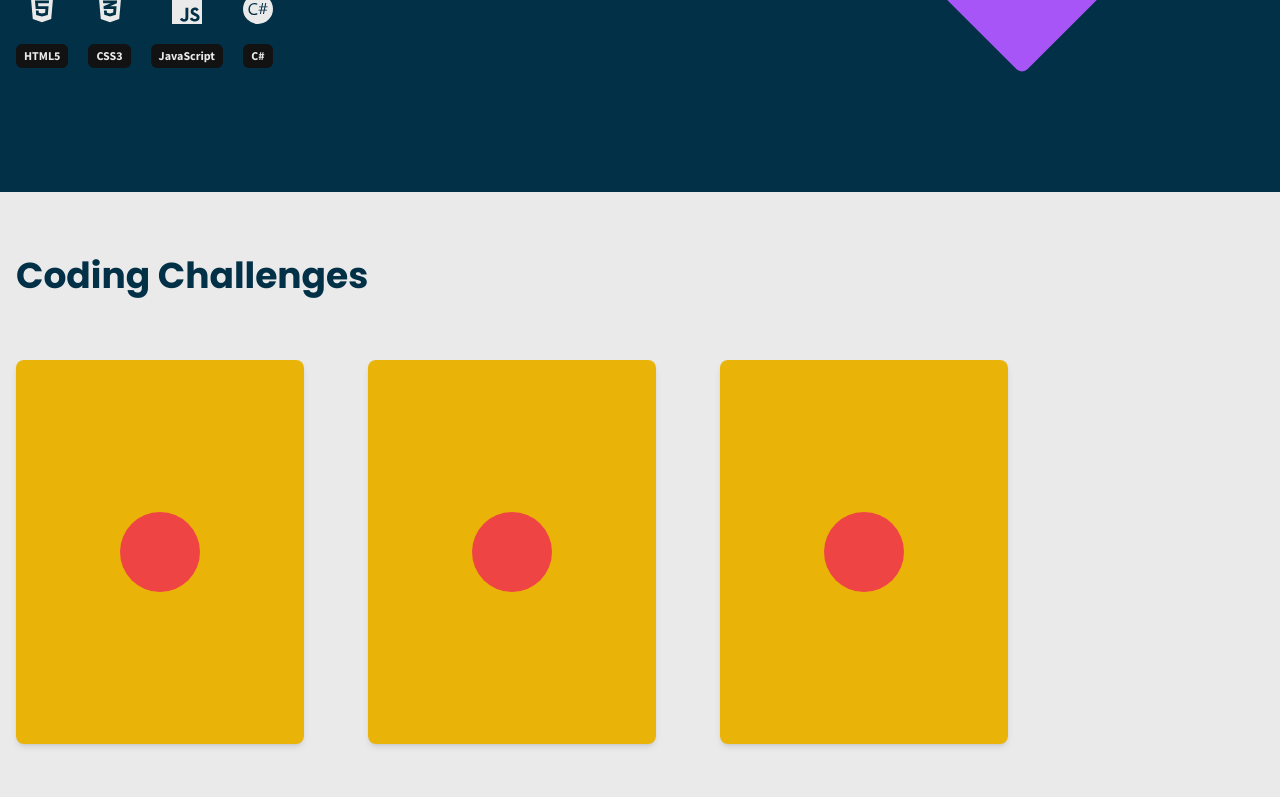
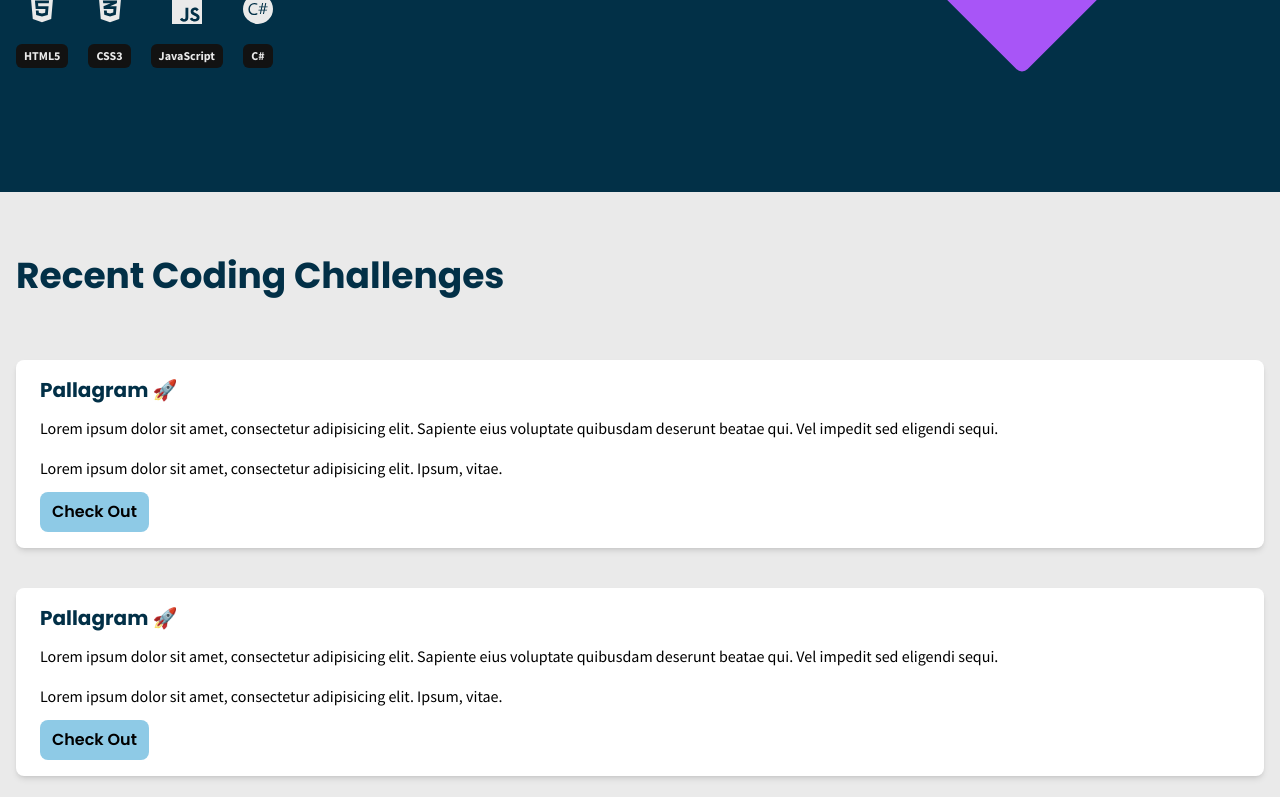
Before and after one commit to rsheppard-dev/portfolio, a Next.js app: page / in a window 1280 px wide. Shown: the part 2000-2797 px from the top of the page. Built offline with nearby package versions, Linux system fonts and the light colour scheme.

Commit message:
added footer

```diff
--- a/app/globals.css
+++ b/app/globals.css
@@ -7,25 +7,9 @@
 @tailwind components;
 @tailwind utilities;
 
-@layer utilities {
-	.rotate-y-0 {
-		transform: rotateY(0deg);
-	}
-
-	.rotate-y-180 {
-		transform: rotateY(180deg);
-	}
-
-	.backface-invisible {
-		backface-visibility: hidden;
-	}
-
-	.preserve-3d {
-		transform-style: preserve-3d;
-	}
-
-	.perspective {
-		perspective: 500px;
+@layout components {
+	.active-nav {
+		@apply h-10 w-full bg-secondary-100 rounded-lg absolute;
 	}
 }
 
--- a/app/layout.tsx
+++ b/app/layout.tsx
@@ -1,5 +1,6 @@
 import './globals.css';
 import Header from '../components/Header';
+import Footer from '../components/Footer';
 
 import { Poppins, Source_Sans_Pro } from '@next/font/google';
 
@@ -24,6 +25,7 @@ export default function RootLayout({
 			<body className='bg-primary-300'>
 				<Header />
 				{children}
+				<Footer />
 			</body>
 		</html>
 	);
--- a/components/ChallengeCard.tsx
+++ b/components/ChallengeCard.tsx
@@ -2,24 +2,20 @@ import Image from 'next/image';
 
 const ChallengeCard = () => {
 	return (
-		<div className='w-72 h-96 group perspective'>
-			{/* card */}
-			<div className='w-full h-full relative group-hover:cursor-pointer rotate-y-0 group-hover:rotate-y-180 transition-transform duration-1000 preserve-3d'>
-				{/* front of card */}
-				<div className='h-full w-full flex items-center justify-center absolute bg-yellow-500 rounded-lg shadow-md'>
-					<div className='bg-red-500 h-20 w-20 rounded-full'></div>
-				</div>
-
-				{/* back of card */}
-				<div className='h-full w-full absolute bg-primary-300 rounded-lg shadow-md rotate-y-180 backface-invisible px-6 py-3'>
-					<h3 className='my-10 text-center text-light font-bold text-xl'>
-						Racecar
-					</h3>
-					<p className='font-secondary text-light'>
-						Additional information about coding challenge.
-					</p>
-				</div>
-			</div>
+		<div className='bg-white px-6 py-4 space-y-2 w-full rounded-lg shadow-md'>
+			<h2 className='font-primary text-primary-300 font-bold text-xl'>
+				Pallagram 🚀
+			</h2>
+			<p className='font-secondary leading-loose'>
+				Lorem ipsum dolor sit amet, consectetur adipisicing elit. Sapiente eius
+				voluptate quibusdam deserunt beatae qui. Vel impedit sed eligendi sequi.
+			</p>
+			<p className='font-secondary leading-loose'>
+				Lorem ipsum dolor sit amet, consectetur adipisicing elit. Ipsum, vitae.
+			</p>
+			<button className='bg-primary-100 hover:bg-primary-200 transition-colors text-secondary-300 rounded-lg px-3 py-2 font-primary font-semibold flex items-center gap-1'>
+				Check Out
+			</button>
 		</div>
 	);
 };
--- a/components/ChallengesSection.tsx
+++ b/components/ChallengesSection.tsx
@@ -5,9 +5,9 @@ const ChallengesSection = () => {
 		<section className='bg-light py-16'>
 			<div className='container'>
 				<h2 className='mb-16 font-primary text-primary-300 font-bold text-4xl'>
-					Coding Challenges
+					Recent Coding Challenges
 				</h2>
-				<div className='flex flex-wrap justify-center md:justify-start gap-16'>
+				<div className='flex flex-wrap justify-center md:justify-start gap-10'>
 					<ChallengeCard />
 					<ChallengeCard />
 					<ChallengeCard />
--- a/components/ContactSection.tsx
+++ b/components/ContactSection.tsx
@@ -34,6 +34,7 @@ const ContactSection = () => {
 								src='/img/roy-sheppard-contact.png'
 								alt='Roy Sheppard - Contact Me'
 								fill
+								sizes='(max-width: 768px) 50vw, 33vw'
 							/>
 						</div>
 					</div>
--- /dev/null
+++ b/components/Footer.tsx
@@ -0,0 +1,71 @@
+import Link from 'next/link';
+
+import { FaGithub, FaLinkedin, FaTwitter, FaYoutube } from 'react-icons/fa';
+
+import { Logo } from './SVGs';
+
+const Footer = () => {
+	return (
+		<footer className='bg-dark w-full py-8'>
+			<div className='container'>
+				<div className='flex flex-col sm:flex-row justify-between items-center gap-5'>
+					<Link href='/'>
+						<Logo title='Roy Sheppard Logo' className='fill-light w-40' />
+					</Link>
+
+					<div className='flex gap-5'>
+						<a
+							target='_blank'
+							href='https://github.com/rsheppard-dev'
+							rel='noopener noreferrer'
+						>
+							<FaGithub
+								title='GitHub'
+								className='text-light text-3xl opacity-60 hover:opacity-100 transition-opacity'
+							/>
+						</a>
+
+						<a
+							target='_blank'
+							href='https://www.linkedin.com/in/roy-sheppard'
+							rel='noopener noreferrer'
+						>
+							<FaLinkedin
+								title='LinkedIn'
+								className='text-light text-3xl opacity-60 hover:opacity-100 transition-opacity'
+							/>
+						</a>
+
+						<a
+							target='_blank'
+							href='https://twitter.com/rsheppard_dev'
+							rel='noopener noreferrer'
+						>
+							<FaTwitter
+								title='Twitter'
+								className='text-light text-3xl opacity-60 hover:opacity-100 transition-opacity'
+							/>
+						</a>
+
+						<a
+							target='_blank'
+							href='https://www.youtube.com/@roysheppard-dev'
+							rel='noopener noreferrer'
+						>
+							<FaYoutube
+								title='YouTube'
+								className='text-light text-3xl opacity-60 hover:opacity-100 transition-opacity'
+							/>
+						</a>
+					</div>
+
+					<div className='text-light font-secondary sm:order-first'>
+						© 2023 Roy Sheppard
+					</div>
+				</div>
+			</div>
+		</footer>
+	);
+};
+
+export default Footer;
--- a/components/Header.tsx
+++ b/components/Header.tsx
@@ -2,12 +2,13 @@ import Image from 'next/image';
 import Link from 'next/link';
 
 import { Logo } from './SVGs';
+import Navbar from './Navbar';
 
 const Header = () => {
 	return (
 		<header className='container'>
 			<div className='w-full flex justify-center md:justify-between gap-10'>
-				<div className='flex items-center pt-5'>
+				<Link href='/' className='flex items-center pt-5'>
 					<div className='relative w-20 h-20'>
 						<Image
 							src='/img/roy-sheppard-mark.png'
@@ -20,46 +21,9 @@ const Header = () => {
 					<div>
 						<Logo title='Roy Sheppard Logo' className='block fill-light w-40' />
 					</div>
-				</div>
+				</Link>
 
-				<nav className='w-fit hidden md:flex bg-dark text-light items-center space-x-5 rounded-b-lg shadow-md px-10'>
-					<Link
-						href='/'
-						className='font-primary font-semibold hover:text-secondary-200 transition-colors'
-					>
-						Home
-					</Link>
-					<Link
-						href='/'
-						className='font-primary font-semibold hover:text-secondary-200 transition-colors'
-					>
-						About
-					</Link>
-					<Link
-						href='/'
-						className='font-primary font-semibold hover:text-secondary-200 transition-colors'
-					>
-						Blog
-					</Link>
-					<Link
-						href='/'
-						className='font-primary font-semibold hover:text-secondary-200 transition-colors'
-					>
-						Projects
-					</Link>
-					<Link
-						href='/'
-						className='font-primary font-semibold hover:text-secondary-200 transition-colors'
-					>
-						Challenges
-					</Link>
-					<Link
-						href='/'
-						className='font-primary font-semibold hover:text-secondary-200 transition-colors'
-					>
-						Contact
-					</Link>
-				</nav>
+				<Navbar />
 			</div>
 		</header>
 	);
--- /dev/null
+++ b/components/Navbar.tsx
@@ -0,0 +1,64 @@
+import Link from 'next/link';
+
+const Navbar = () => {
+	return (
+		<nav className='w-fit hidden md:flex bg-dark text-light items-center space-x-5 rounded-b-lg shadow-md px-10'>
+			<div className='relative'>
+				<Link
+					href='/'
+					className='font-primary font-semibold hover:text-secondary-200 transition-colors'
+				>
+					Home
+				</Link>
+				<div className='h-[3px] bg-secondary-100 rounded-lg absolute left-0 -bottom-4 w-full'></div>
+			</div>
+
+			<div>
+				<Link
+					href='/'
+					className='font-primary font-semibold hover:text-secondary-200 transition-colors'
+				>
+					About
+				</Link>
+			</div>
+
+			<div>
+				<Link
+					href='/'
+					className='font-primary font-semibold hover:text-secondary-200 transition-colors'
+				>
+					Blog
+				</Link>
+			</div>
+
+			<div>
+				<Link
+					href='/'
+					className='font-primary font-semibold hover:text-secondary-200 transition-colors'
+				>
+					Projects
+				</Link>
+			</div>
+
+			<div>
+				<Link
+					href='/'
+					className='font-primary font-semibold hover:text-secondary-200 transition-colors'
+				>
+					Challenges
+				</Link>
+			</div>
+
+			<div>
+				<Link
+					href='/'
+					className='font-primary font-semibold hover:text-secondary-200 transition-colors'
+				>
+					Contact
+				</Link>
+			</div>
+		</nav>
+	);
+};
+
+export default Navbar;
--- a/package.json
+++ b/package.json
@@ -17,6 +17,7 @@
 		"eslint": "8.29.0",
 		"eslint-config-next": "13.0.6",
 		"formik": "^2.2.9",
+		"framer-motion": "^8.4.2",
 		"next": "13.0.6",
 		"react": "18.2.0",
 		"react-dom": "18.2.0",
```
Also changed, not shown: 1 other file (tests, documents, lock files or other folders).
